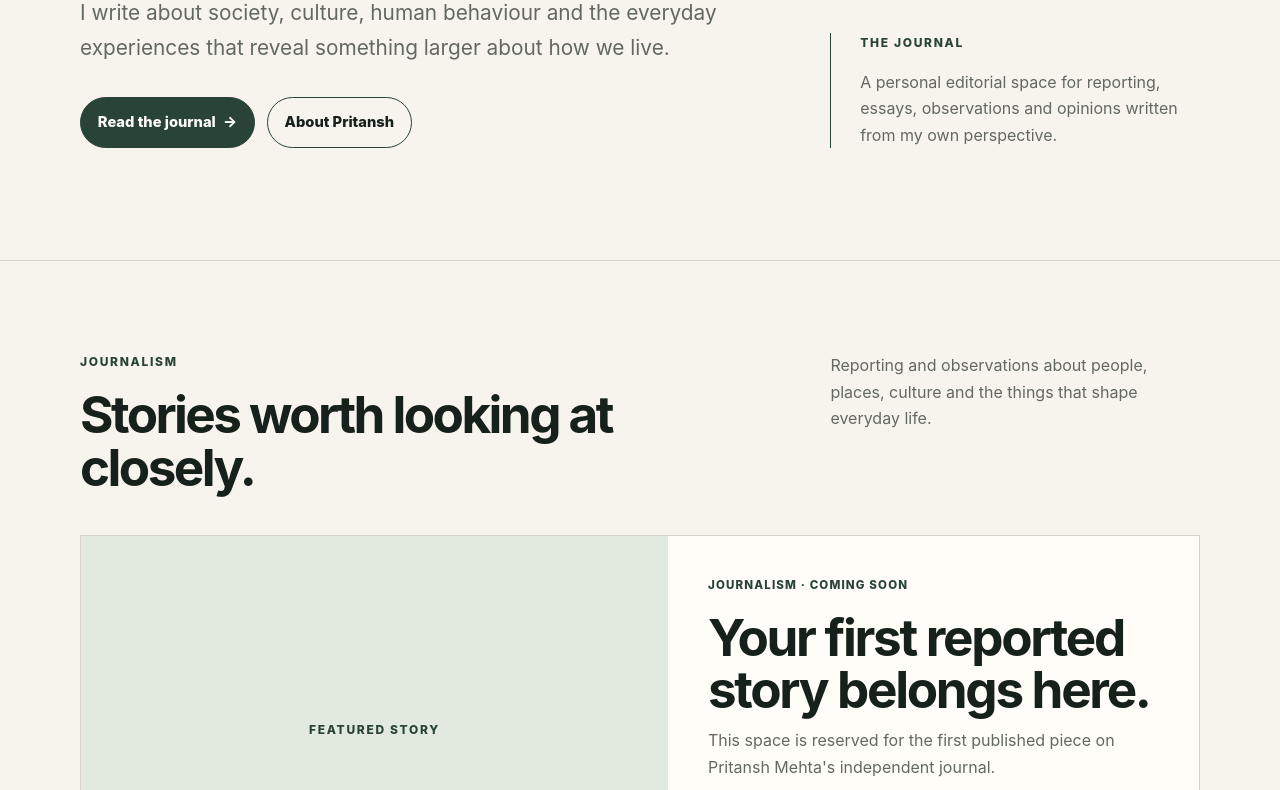
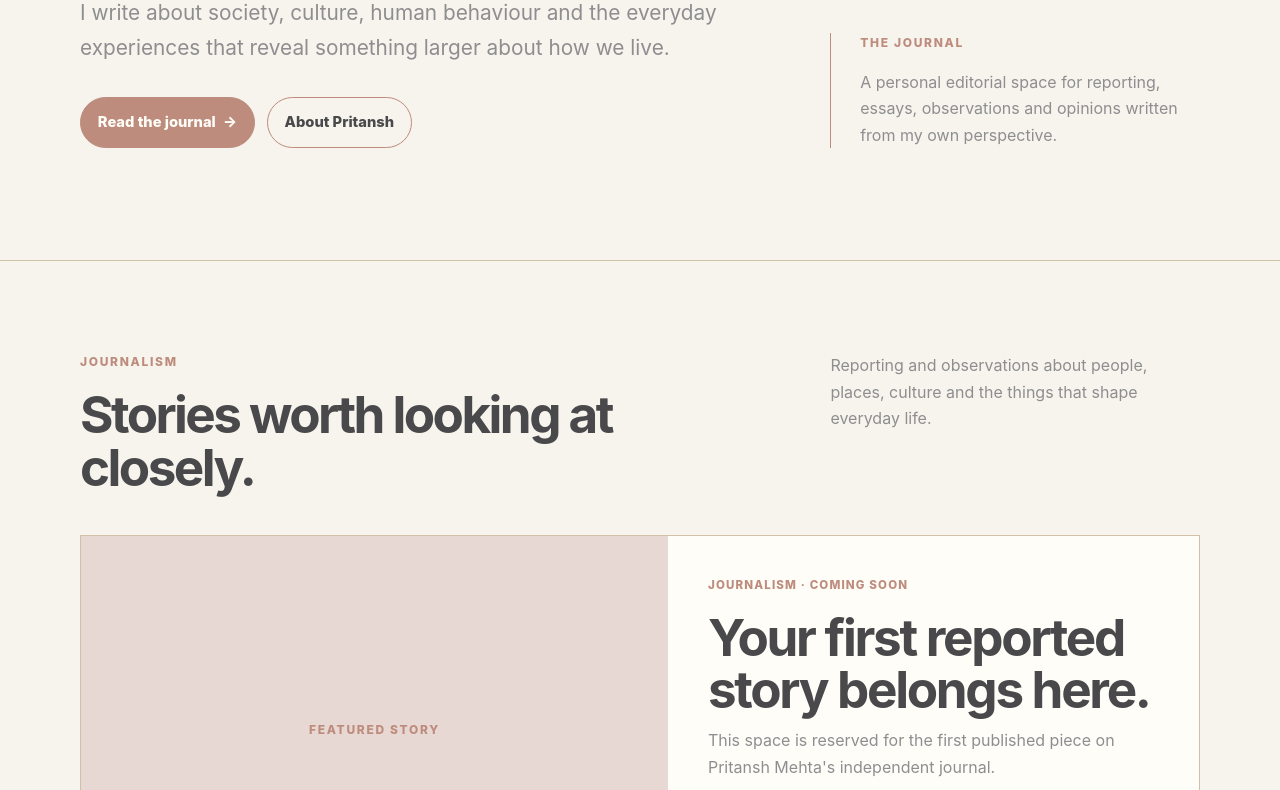
Before and after one commit to pritanshmehta20-boop/pritanshmehta-pro, a plain HTML site: page index.html in a window 1280 px wide. Shown: the part 649-1439 px from the top of the page. Drawn offline with Linux system fonts and the light colour scheme.

Commit message:
Update styles.css

```diff
--- a/styles.css
+++ b/styles.css
@@ -1,12 +1,12 @@
-:root{
-  --bg:#f7f4ed;
-  --surface:#fffdf8;
-  --text:#17211b;
-  --muted:#626960;
-  --line:#d8d2c7;
-  --accent:#294437;
-  --accent-soft:#e2e9df;
-  --max:1120px;
+:root {
+  --bg: #F7F4ED;
+  --surface: #FFFDF8;
+  --text: #49494B;
+  --muted: #8E8E90;
+  --line: #D1BFA7;
+  --accent: #BD8C7D;
+  --accent-soft: #E8D8D3;
+  --max: 1120px;
 }
 
 *{box-sizing:border-box}
```
